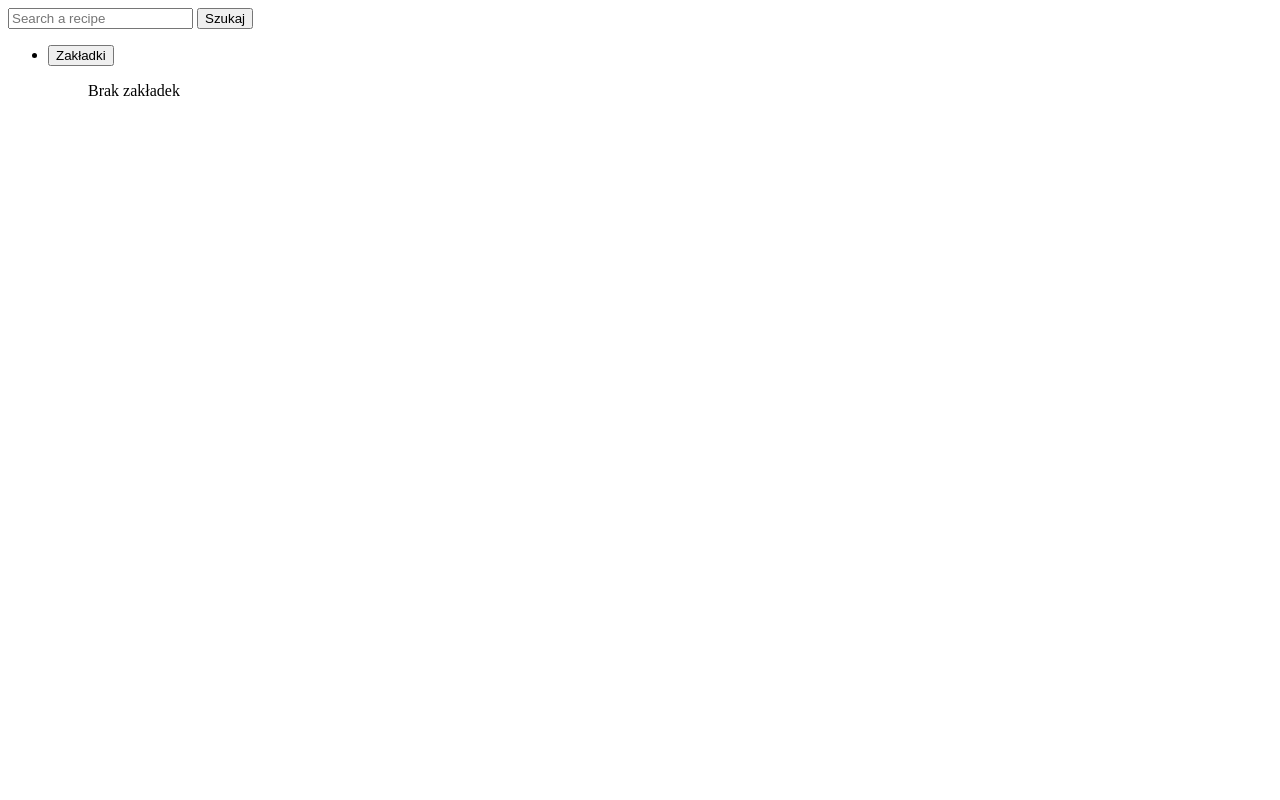
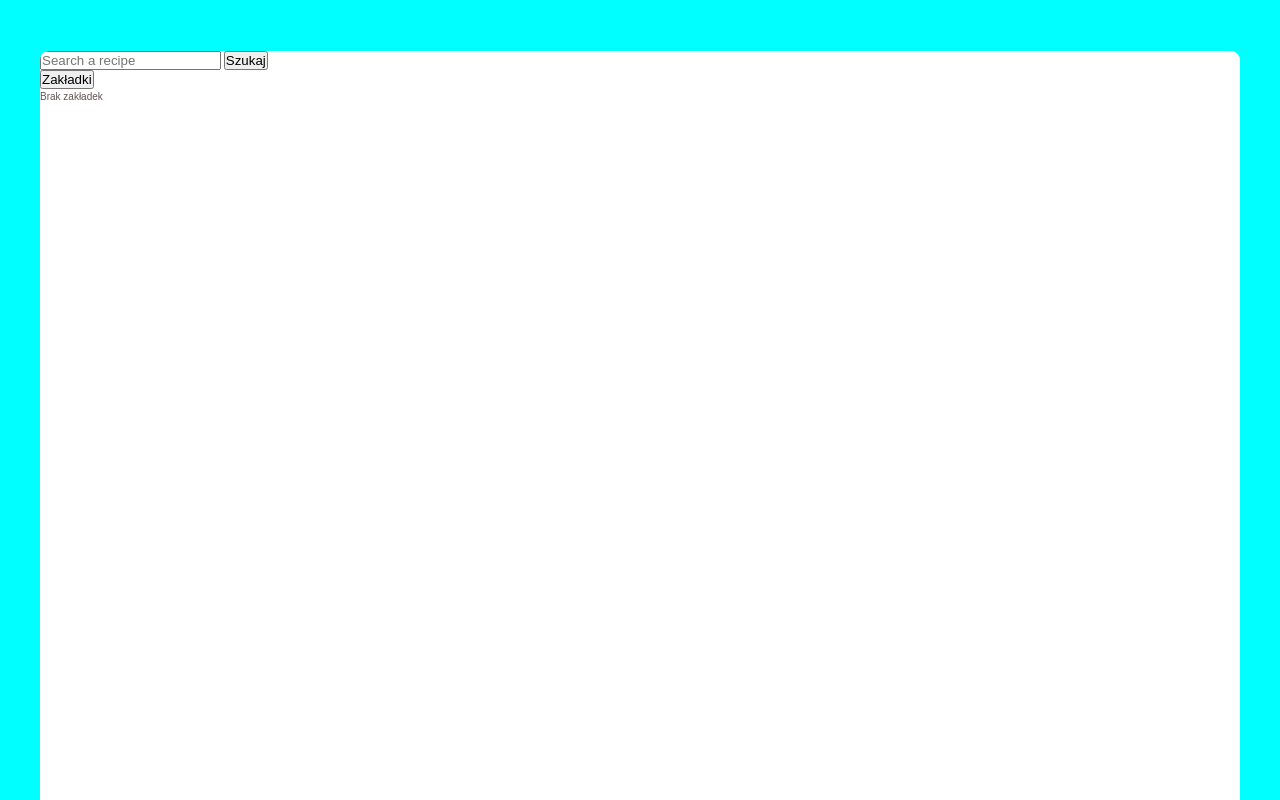
Before and after one commit to Verthie/Recipes-ST1-Project, a website built with Parcel: page index.html in a window 1280 px wide. Shown: the top 800 px of the page. Built offline with nearby package versions, Linux system fonts and the light colour scheme.

Commit message:
parcel package integration + scss: main container

```diff
--- a/index.html
+++ b/index.html
@@ -5,12 +5,11 @@
     <meta name="viewport" content="width=device-width, initial-scale=1.0" />
     <meta http-equiv="X-UA-Compatible" content="ie=edge" />
     <title>My Website</title>
-    <link rel="stylesheet" href="./style.css" />
-    <link rel="icon" href="./favicon.ico" type="image/x-icon" />
-    <script src="/src/js/index.js"></script>
+    <link rel="stylesheet" href="/src/sass/main.scss" />
+    <script type="module" src="/src/js/index.js"></script>
   </head>
   <body>
-    <div>
+    <div class="container">
       <header>
         <form>
           <input type="text" placeholder="Search a recipe" />
--- /dev/null
+++ b/src/sass/_base.scss
@@ -0,0 +1,52 @@
+* {
+  margin: 0;
+  padding: 0;
+}
+
+*,
+*::before,
+*::after {
+  box-sizing: inherit;
+}
+
+html {
+  box-sizing: border-box;
+  font-size: 62.5%;
+
+  @media only screen and (max-width: 61.25em) {
+    font-size: 50%;
+  }
+}
+
+body {
+  font-family: "Nunito Sans", sans-serif;
+  font-weight: 400;
+  line-height: 1.6;
+  color: #615551;
+  background-color: aqua;
+  background-size: cover;
+  background-repeat: no-repeat;
+  min-height: calc(100vh - 2 * 4vw);
+}
+
+.container {
+  max-width: 120rem;
+  min-height: 117rem;
+  margin: 4vw auto;
+  background-color: #fff;
+  border-radius: 9px;
+  overflow: hidden;
+
+  display: grid;
+  grid-template-rows: 10rem minmax(100rem, auto);
+  grid-template-columns: 1fr 2fr;
+  grid-template-areas:
+    "head head"
+    "list recipe";
+
+  @media only screen and (max-width: 78.15em) {
+    max-width: 100%;
+    margin: 0;
+    border-radius: 0;
+  }
+}
--- /dev/null
+++ b/src/sass/main.scss
@@ -0,0 +1 @@
+@import "base";
```
Also changed, not shown: package.json (added, +17 -0 lines), 2 other files.
